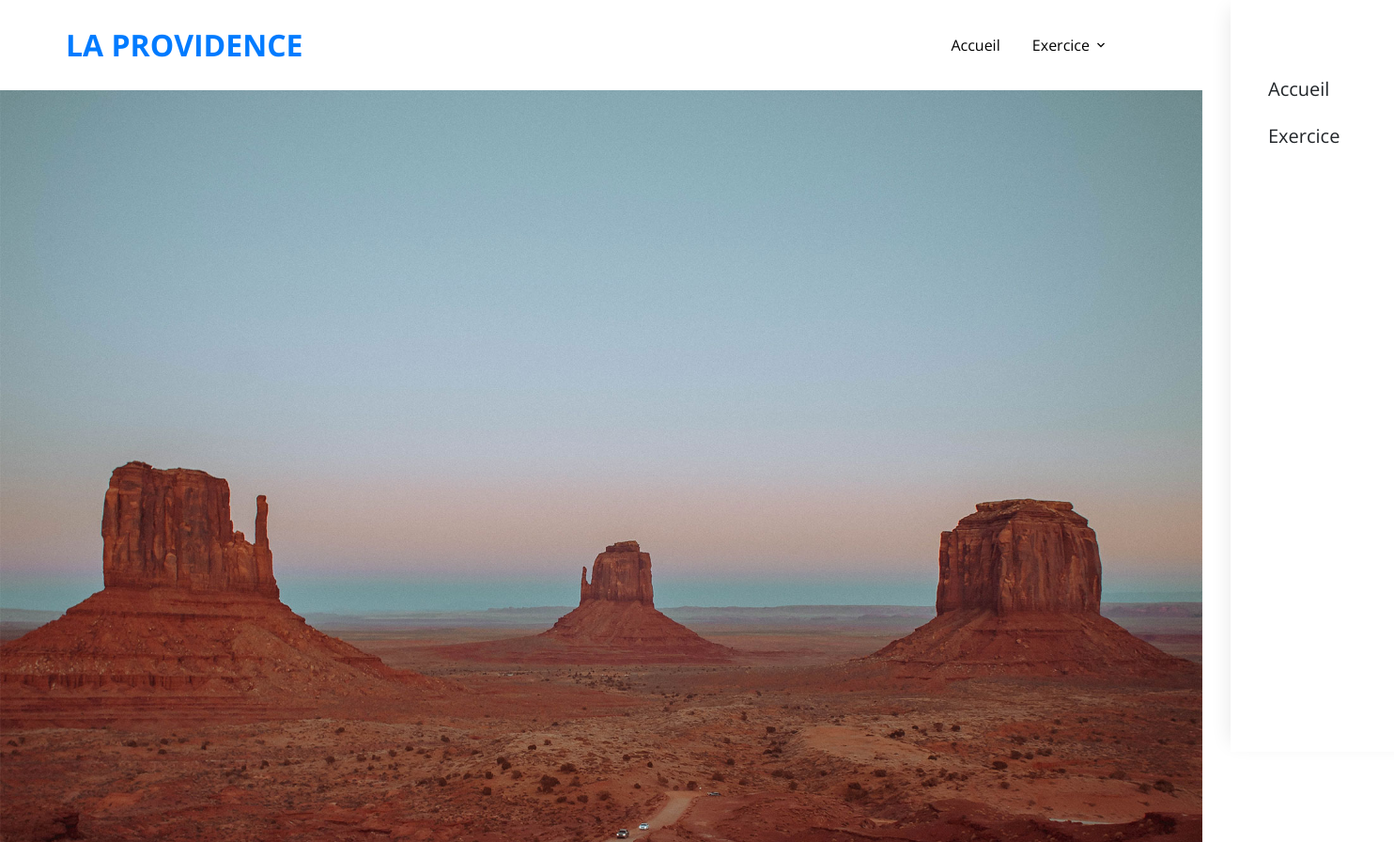
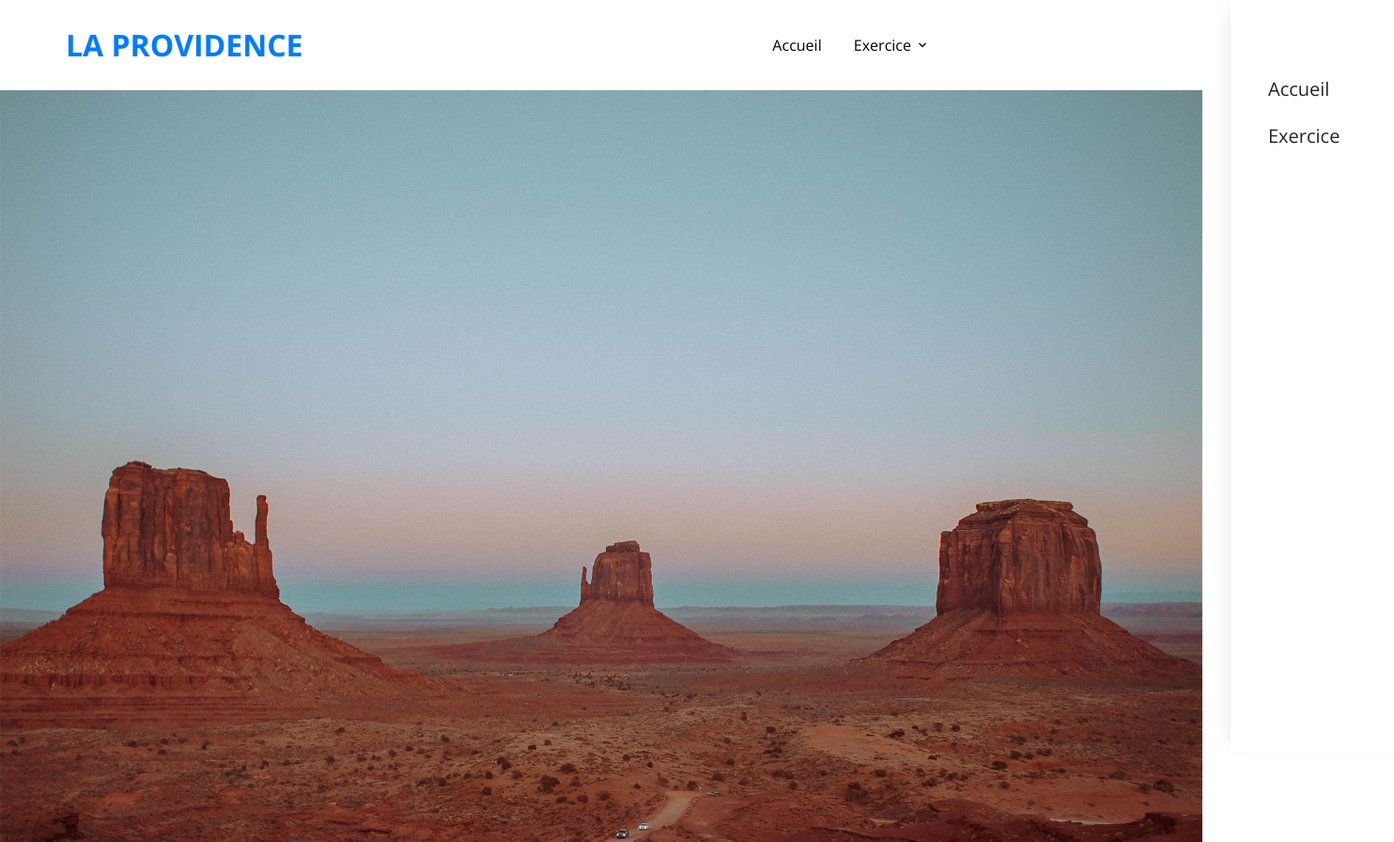
Before and after one commit to QuentinPOL/BOOTSTRAP-website, a plain HTML site: page index.html in a window 1280 px wide. Shown: the whole page at 94% size, 1484 px wide, since content can reach past the window. Drawn offline with nearby package versions, Linux system fonts and the light colour scheme; files whose address does not match are found by name.

Commit message:
Modif bug

```diff
--- a/index.html
+++ b/index.html
@@ -67,7 +67,7 @@
               <a href="index.html" class="text-black"><span class="text-primary">La providence</a>
             </div>
 
-            <div class="col-12">
+            <div class="col-10">
               <nav class="site-navigation text-right ml-auto " role="navigation">
 
                 <ul class="site-menu main-menu js-clone-nav ml-auto d-none d-lg-block">
```
